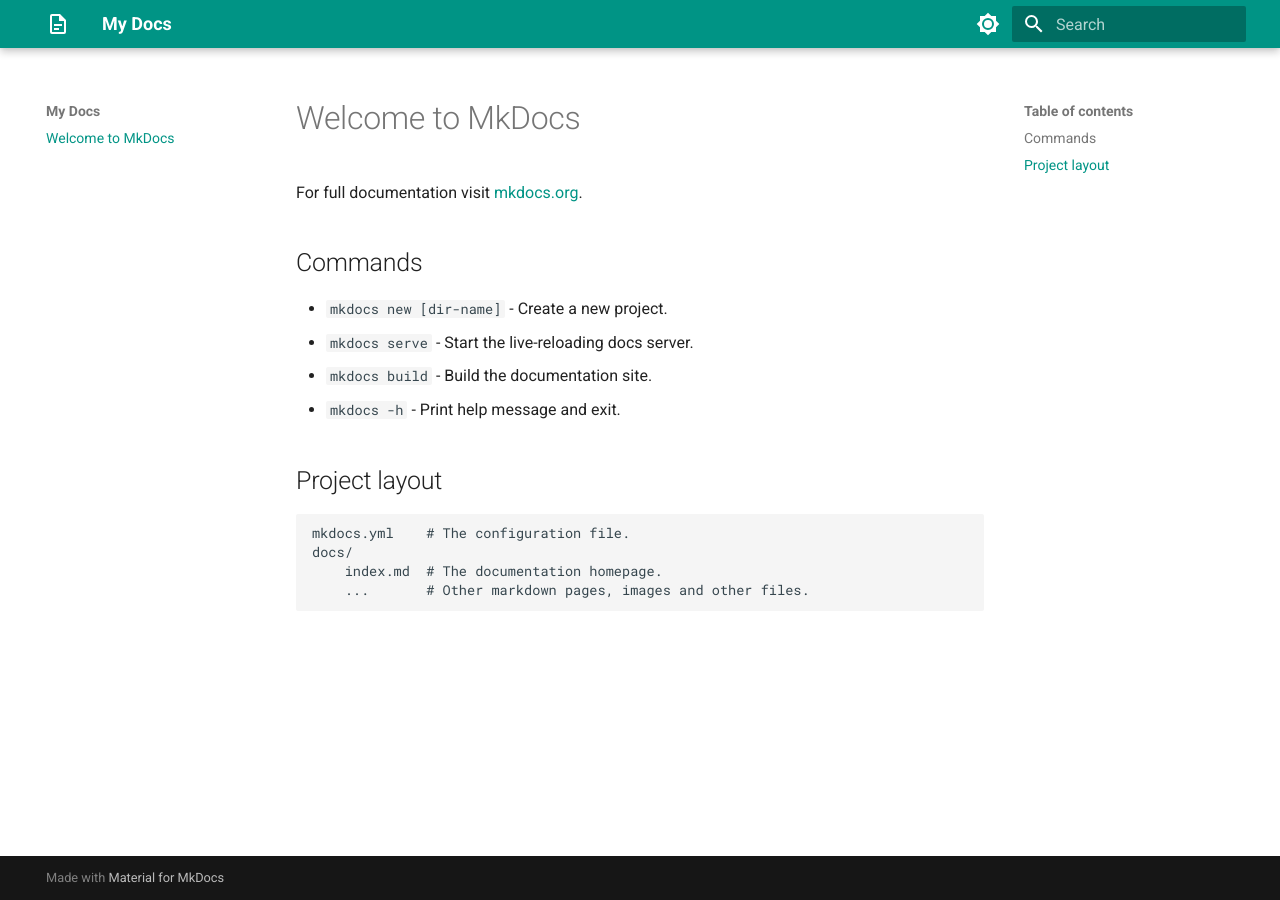
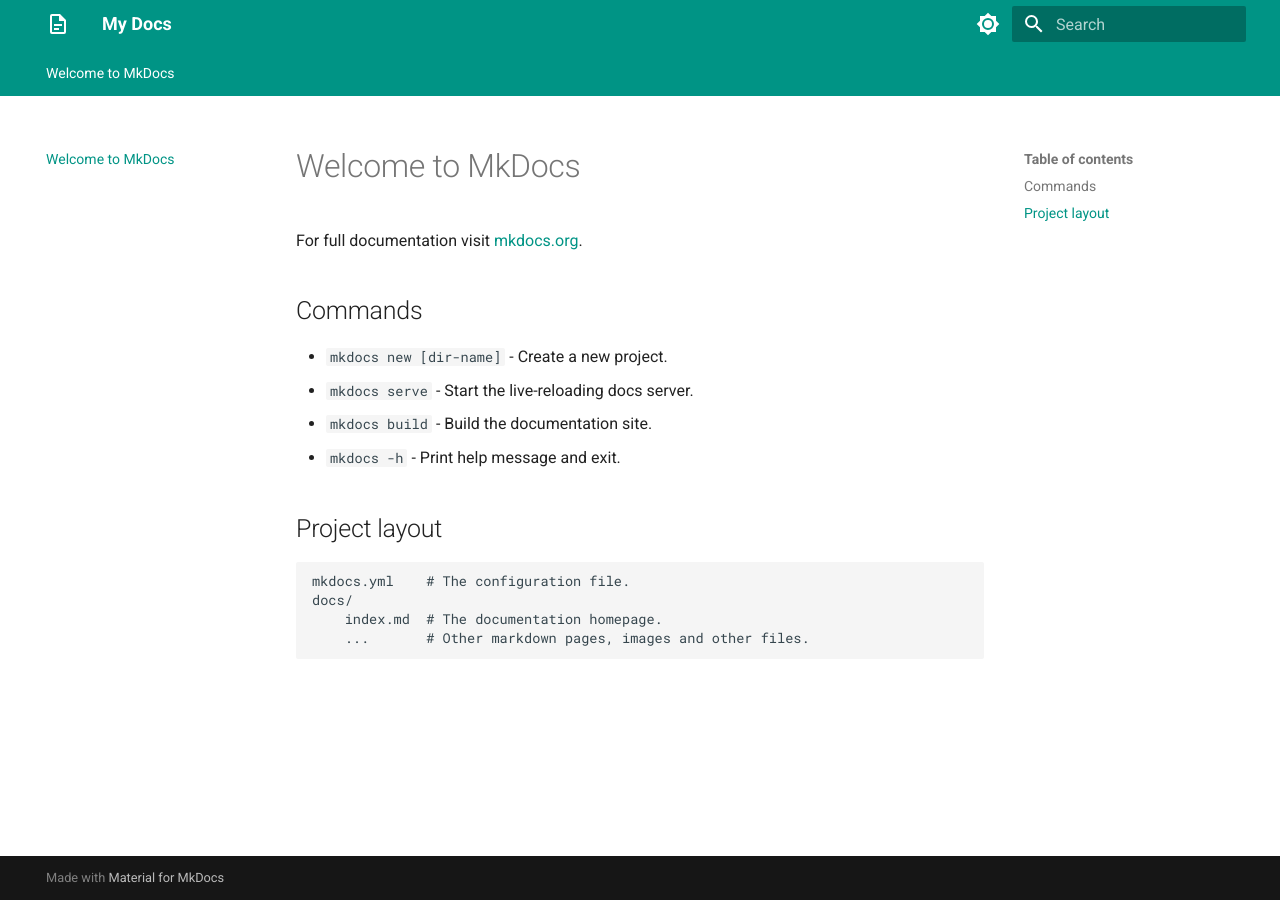
Before and after one commit to j3soon/mkdocs-material-template, an MkDocs documentation site: the page built from docs/index.md, in a window 1280 px wide. Built offline with MkDocs 1.6.1 and Material for MkDocs 9.7.7, drawn with Linux system fonts in a browser that asks for light colours.

Commit message:
Set up navigation
Ref: https://squidfunk.github.io/mkdocs-material/setup/setting-up-navigation/

```diff
--- a/mkdocs.yml
+++ b/mkdocs.yml
@@ -23,3 +23,14 @@
   icon:
     logo: material/file-document-outline
   favicon: assets/images/favicon.png
+  features:
+    # Ref: https://squidfunk.github.io/mkdocs-material/setup/setting-up-navigation/#navigation-tabs
+    - navigation.tabs
+    # Ref: https://squidfunk.github.io/mkdocs-material/setup/setting-up-navigation/#navigation-expansion
+    - navigation.expand
+    # Ref: https://squidfunk.github.io/mkdocs-material/setup/setting-up-navigation/#section-index-pages
+    - navigation.indexes
+    # Ref: https://squidfunk.github.io/mkdocs-material/setup/setting-up-navigation/#anchor-following
+    - toc.follow
+    # Ref: https://squidfunk.github.io/mkdocs-material/setup/setting-up-navigation/#back-to-top-button
+    - navigation.top
```
